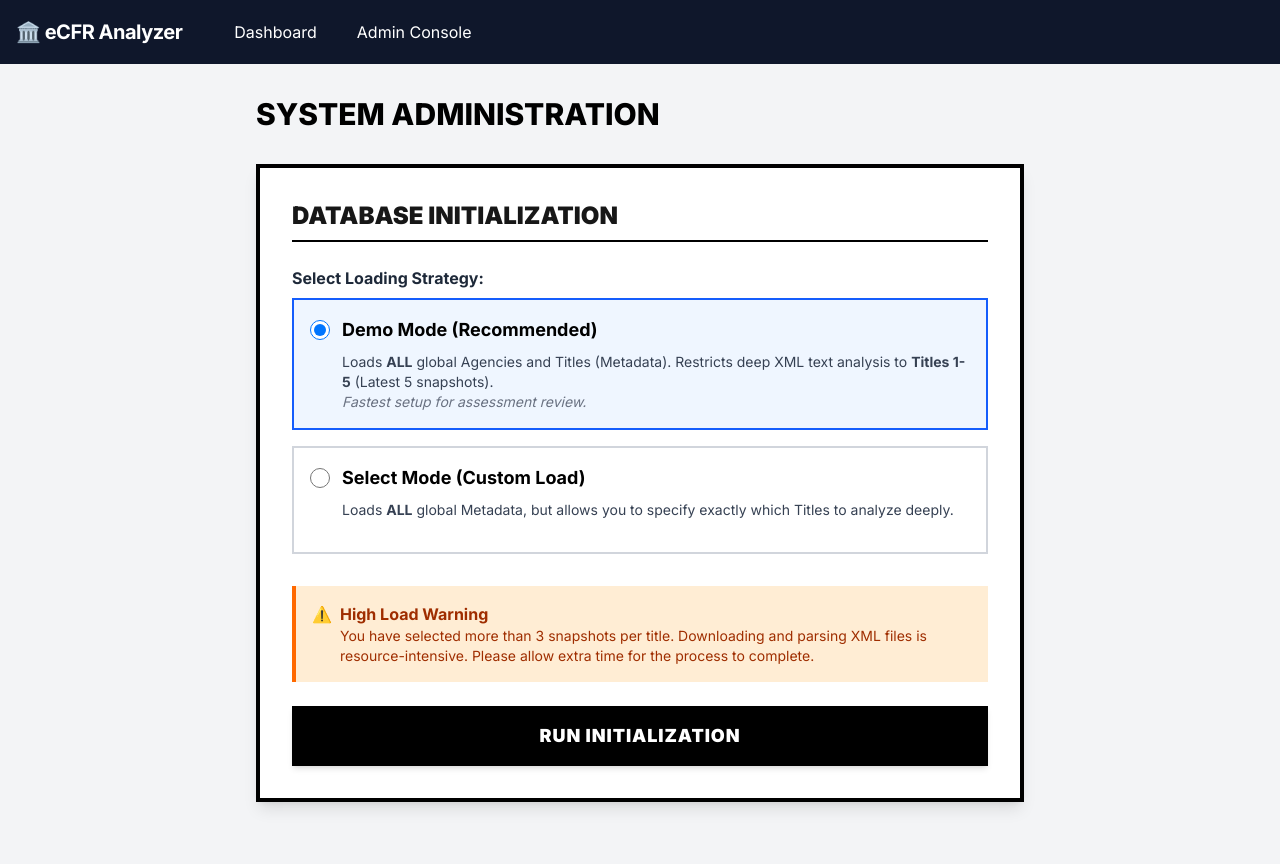
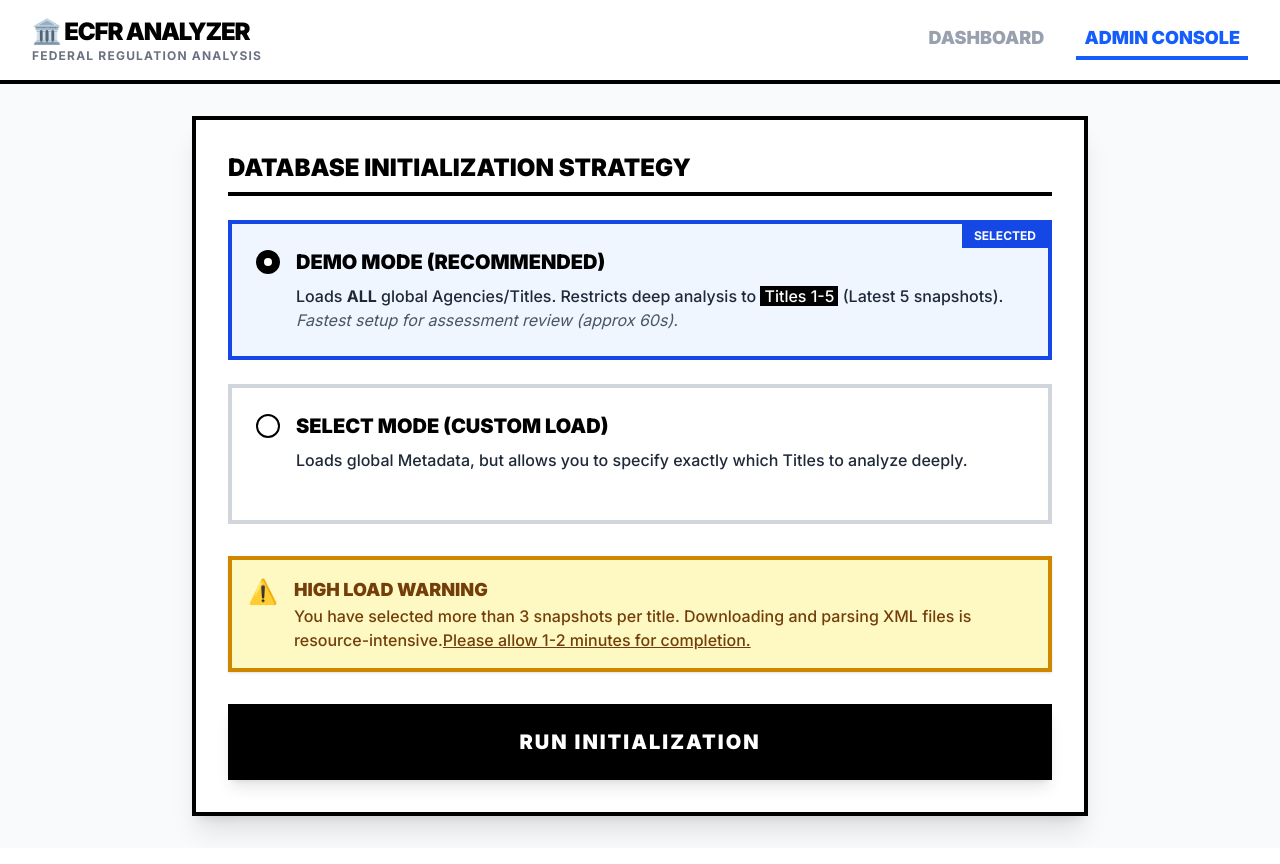
Before and after one commit to kurubaLab/ecfr-analyzer, a Next.js app: page /admin in a window 1280 px wide. Built offline with nearby package versions, Linux system fonts and the light colour scheme.

Commit message:
Added Navigation Component to have consistent menu on all pages

```diff
--- a/app/admin/page.tsx
+++ b/app/admin/page.tsx
@@ -2,6 +2,7 @@
 'use client';
 
 import { useState } from 'react';
+import Navigation from '@/components/Navigation';
 
 export default function AdminPage() {
   const [loading, setLoading] = useState(false);
@@ -13,13 +14,12 @@ export default function AdminPage() {
   const [customLimit, setCustomLimit] = useState(3);
 
   const handleInitialize = async () => {
-    if(!confirm("⚠️ This will WIPE the database and start a new scrape. Continue?")) return;
+    if(!confirm("⚠️ WARNING: This will WIPE the database and start a new scrape. Are you sure?")) return;
 
     setLoading(true);
     setMessage("Starting process... (Fetching global metadata + analyzing selection)...");
 
     try {
-      // Send the configuration to the API
       const res = await fetch('/api/seed', {
         method: 'POST',
         headers: { 'Content-Type': 'application/json' },
@@ -45,79 +45,94 @@ export default function AdminPage() {
   };
 
   return (
-    <div className="min-h-screen bg-gray-100 p-8 font-sans">
-      <div className="max-w-3xl mx-auto">
-        <h1 className="text-3xl font-extrabold mb-8 text-black uppercase">System Administration</h1>
+    <div className="min-h-screen bg-gray-50 font-sans text-black">
 
-        <div className="bg-white p-8 rounded-none border-4 border-black shadow-lg">
-          <h2 className="text-2xl font-black mb-6 border-b-2 border-black pb-2 uppercase">Database Initialization</h2>
+      {/* 1. NEW NAVIGATION COMPONENT */}
+      <Navigation />
+
+      <div className="p-8 pt-0">
+        <div className="max-w-4xl mx-auto">
+          <div className="bg-white p-8 border-4 border-black shadow-xl">
+            <h2 className="text-2xl font-black mb-6 border-b-4 border-black pb-2 uppercase">
+              Database Initialization Strategy
+            </h2>
 
             {/* Mode Selection */}
-          <div className="mb-8 space-y-4">
-            <p className="font-bold text-gray-800 mb-2">Select Loading Strategy:</p>
+            <div className="mb-8 space-y-6">
 
               {/* DEMO MODE OPTION */}
               <div
-                className={`p-4 border-2 cursor-pointer transition-colors ${mode === 'demo' ? 'border-blue-600 bg-blue-50' : 'border-gray-300'}`}
+                  className={`p-6 border-4 cursor-pointer transition-all ${
+                      mode === 'demo'
+                      ? 'border-blue-700 bg-blue-50 relative'
+                      : 'border-gray-300 hover:border-gray-500'
+                  }`}
                   onClick={() => setMode('demo')}
               >
+                  {mode === 'demo' && (
+                      <div className="absolute top-0 right-0 bg-blue-700 text-white font-bold px-3 py-1 text-xs uppercase">
+                          Selected
+                      </div>
+                  )}
                   <div className="flex items-center mb-2">
-                    <input
-                        type="radio"
-                        checked={mode === 'demo'}
-                        onChange={() => setMode('demo')}
-                        className="w-5 h-5 text-blue-600"
-                    />
-                    <span className="ml-3 font-bold text-lg text-black">Demo Mode (Recommended)</span>
+                      <div className={`w-6 h-6 border-2 border-black rounded-full flex items-center justify-center mr-4 ${mode === 'demo' ? 'bg-black' : 'bg-white'}`}>
+                          {mode === 'demo' && <div className="w-2 h-2 bg-white rounded-full"></div>}
                       </div>
-                <p className="text-sm text-gray-700 ml-8">
-                    Loads <strong>ALL</strong> global Agencies and Titles (Metadata).
-                    Restricts deep XML text analysis to <strong>Titles 1-5</strong> (Latest 5 snapshots).
-                    <br/><span className="italic text-gray-500">Fastest setup for assessment review.</span>
+                      <span className="font-black text-xl text-black uppercase">Demo Mode (Recommended)</span>
+                  </div>
+                  <p className="text-base font-medium text-gray-800 ml-10">
+                      Loads <strong>ALL</strong> global Agencies/Titles. Restricts deep analysis to <span className="bg-black text-white px-1">Titles 1-5</span> (Latest 5 snapshots).
+                      <br/><span className="italic text-gray-600 font-normal">Fastest setup for assessment review (approx 60s).</span>
                   </p>
               </div>
 
               {/* CUSTOM / SELECT MODE OPTION */}
               <div
-                className={`p-4 border-2 cursor-pointer transition-colors ${mode === 'custom' ? 'border-blue-600 bg-blue-50' : 'border-gray-300'}`}
+                  className={`p-6 border-4 cursor-pointer transition-all ${
+                      mode === 'custom'
+                      ? 'border-blue-700 bg-blue-50 relative'
+                      : 'border-gray-300 hover:border-gray-500'
+                  }`}
                   onClick={() => setMode('custom')}
               >
+                  {mode === 'custom' && (
+                      <div className="absolute top-0 right-0 bg-blue-700 text-white font-bold px-3 py-1 text-xs uppercase">
+                          Selected
+                      </div>
+                  )}
                   <div className="flex items-center mb-2">
-                    <input
-                        type="radio"
-                        checked={mode === 'custom'}
-                        onChange={() => setMode('custom')}
-                        className="w-5 h-5 text-blue-600"
-                    />
-                    <span className="ml-3 font-bold text-lg text-black">Select Mode (Custom Load)</span>
+                      <div className={`w-6 h-6 border-2 border-black rounded-full flex items-center justify-center mr-4 ${mode === 'custom' ? 'bg-black' : 'bg-white'}`}>
+                          {mode === 'custom' && <div className="w-2 h-2 bg-white rounded-full"></div>}
                       </div>
-                <p className="text-sm text-gray-700 ml-8 mb-4">
-                    Loads <strong>ALL</strong> global Metadata, but allows you to specify exactly which Titles to analyze deeply.
+                      <span className="font-black text-xl text-black uppercase">Select Mode (Custom Load)</span>
+                  </div>
+                  <p className="text-base font-medium text-gray-800 ml-10 mb-6">
+                      Loads global Metadata, but allows you to specify exactly which Titles to analyze deeply.
                   </p>
 
-                {/* Custom Controls (Only visible if Custom is selected) */}
+                  {/* Custom Controls */}
                   {mode === 'custom' && (
-                    <div className="ml-8 mt-4 grid grid-cols-1 md:grid-cols-2 gap-4">
+                      <div className="ml-10 grid grid-cols-1 md:grid-cols-2 gap-6 p-4 bg-white border-2 border-black">
                           <div>
-                            <label className="block text-sm font-bold text-black mb-1">Target Titles (Comma Separated)</label>
+                              <label className="block text-sm font-black text-black mb-2 uppercase">Target Titles (Comma Separated)</label>
                               <input
                                   type="text"
                                   value={customTitles}
                                   onChange={(e) => setCustomTitles(e.target.value)}
-                                className="w-full p-2 border-2 border-black rounded-none focus:outline-none focus:border-blue-600"
+                                  className="w-full p-3 border-2 border-black font-mono font-bold focus:outline-none focus:bg-yellow-50"
                                   placeholder="e.g. 1, 14, 40"
                               />
-                            <p className="text-xs text-gray-500 mt-1">Enter numbers 1-50</p>
+                              <p className="text-xs font-bold text-gray-500 mt-2">Enter numbers 1-50</p>
                           </div>
                           <div>
-                            <label className="block text-sm font-bold text-black mb-1">Snapshots per Title</label>
+                              <label className="block text-sm font-black text-black mb-2 uppercase">Snapshots per Title</label>
                               <input
                                   type="number"
                                   min="1"
                                   max="20"
                                   value={customLimit}
                                   onChange={(e) => setCustomLimit(parseInt(e.target.value))}
-                                className="w-full p-2 border-2 border-black rounded-none focus:outline-none focus:border-blue-600"
+                                  className="w-full p-3 border-2 border-black font-mono font-bold focus:outline-none focus:bg-yellow-50"
                               />
                           </div>
                       </div>
@@ -125,16 +140,16 @@ export default function AdminPage() {
               </div>
             </div>
 
-          {/* WARNING LABEL (If > 3 snapshots selected) */}
+            {/* WARNING LABEL */}
             {(mode === 'demo' && 5 > 3) || (mode === 'custom' && customLimit > 3) ? (
-             <div className="mb-6 bg-orange-100 border-l-4 border-orange-500 text-orange-800 p-4 font-bold flex items-start">
-                <span className="mr-2">⚠️</span>
+              <div className="mb-8 bg-yellow-100 border-4 border-yellow-600 text-yellow-900 p-4 flex items-start shadow-sm">
+                  <span className="text-2xl mr-4">⚠️</span>
                   <div>
-                    <p>High Load Warning</p>
-                    <p className="text-sm font-normal">
+                      <p className="font-black uppercase text-lg">High Load Warning</p>
+                      <p className="font-medium">
                           You have selected more than 3 snapshots per title.
                           Downloading and parsing XML files is resource-intensive.
-                        Please allow extra time for the process to complete.
+                          <span className="underline">Please allow 1-2 minutes for completion.</span>
                       </p>
                   </div>
               </div>
@@ -144,10 +159,10 @@ export default function AdminPage() {
             <button
               onClick={handleInitialize}
               disabled={loading}
-            className={`w-full py-4 text-white font-black text-lg uppercase tracking-wider transition-all shadow-md
+              className={`w-full py-5 text-white font-black text-xl uppercase tracking-widest transition-all shadow-lg border-4 border-black
                 ${loading
-                ? 'bg-gray-400 cursor-not-allowed'
-                : 'bg-black hover:bg-gray-800 hover:shadow-lg'
+                  ? 'bg-gray-400 cursor-not-allowed border-gray-500'
+                  : 'bg-black hover:bg-gray-800 hover:translate-y-1 hover:shadow-none'
                 }`}
             >
               {loading ? 'Initializing Database...' : 'Run Initialization'}
@@ -155,12 +170,17 @@ export default function AdminPage() {
 
             {/* Status Message */}
             {message && (
-            <div className={`mt-6 p-4 border-2 font-bold ${message.includes('Error') ? 'border-red-600 bg-red-50 text-red-900' : 'border-green-600 bg-green-50 text-green-900'}`}>
+              <div className={`mt-8 p-6 border-4 font-bold text-lg shadow-md ${
+                  message.includes('Error')
+                  ? 'border-red-700 bg-red-100 text-red-900'
+                  : 'border-green-700 bg-green-100 text-green-900'
+              }`}>
                 {message}
               </div>
             )}
           </div>
         </div>
       </div>
+    </div>
   );
 }
--- a/app/layout.tsx
+++ b/app/layout.tsx
@@ -20,6 +20,7 @@ export default function RootLayout({
     <html lang="en">
       <body className={`${inter.className} bg-gray-50 min-h-screen`}>
         {/* TOP NAVIGATION BAR */}
+        {/*
         <nav className="bg-slate-900 text-white shadow-lg">
           <div className="max-w-7xl mx-auto px-4">
             <div className="flex justify-between h-16">
@@ -37,6 +38,7 @@ export default function RootLayout({
             </div>
           </div>
         </nav>
+         */}
 
         {/* PAGE CONTENT */}
         <main>
--- a/app/page.tsx
+++ b/app/page.tsx
@@ -2,8 +2,8 @@
 'use client';
 
 import { useEffect, useState, useMemo, Fragment } from 'react';
-import Link from 'next/link';
 import { LineChart, Line, XAxis, YAxis, CartesianGrid, Tooltip, Legend, ResponsiveContainer } from 'recharts';
+import Navigation from '@/components/Navigation';
 
 // --- TYPES ---
 interface Snapshot {
@@ -97,25 +97,15 @@ export default function DashboardPage() {
   if (loading) return <div className="p-12 text-center text-xl font-bold text-black">Loading Regulatory Data...</div>;
 
   return (
-    <div className="min-h-screen bg-gray-50 p-8 font-sans text-black relative">
+    <div className="min-h-screen bg-gray-50 font-sans text-black relative">
 
-      {/* HEADER */}
-      <div className="max-w-7xl mx-auto flex justify-between items-center mb-8 border-b-4 border-black pb-4">
-        <div>
-          <h1 className="text-4xl font-extrabold text-black uppercase tracking-tight">eCFR Explorer</h1>
-          <p className="text-lg font-bold text-gray-700 mt-1">Federal Regulations Analysis System</p>
-        </div>
-        <Link
-          href="/admin"
-          className="bg-black text-white px-6 py-3 font-bold text-lg hover:bg-gray-800 transition shadow-lg"
-        >
-          ADMIN CONSOLE &rarr;
-        </Link>
-      </div>
+      {/* 1. NEW NAVIGATION COMPONENT */}
+      <Navigation />
 
-      {/* METRIC DEFINITION CARDS (NEW SECTION) */}
+      <div className="p-8 pt-0">
+
+        {/* METRIC DEFINITION CARDS */}
         <div className="max-w-7xl mx-auto grid grid-cols-1 md:grid-cols-3 gap-6 mb-10">
-
             {/* Card 1: Word Count */}
             <div className="bg-white border-2 border-black p-5 shadow-md">
                 <h3 className="font-black text-lg uppercase mb-2 text-gray-900 border-b-2 border-black pb-2">
@@ -348,7 +338,7 @@ export default function DashboardPage() {
                 </div>
             </div>
         )}
-
+      </div>
     </div>
   );
 }
--- /dev/null
+++ b/components/Navigation.tsx
@@ -0,0 +1,53 @@
+// components/Navigation.tsx
+'use client';
+
+import Link from 'next/link';
+import { usePathname } from 'next/navigation';
+
+export default function Navigation() {
+  const pathname = usePathname();
+
+  const isActive = (path: string) => pathname === path;
+
+  return (
+    <nav className="bg-white border-b-4 border-black py-4 mb-8">
+      <div className="max-w-7xl mx-auto px-8 flex justify-between items-center">
+
+        {/* Logo / Home Link */}
+        <Link href="/" className="group">
+          <h1 className="text-2xl font-black uppercase tracking-tighter group-hover:text-blue-700 transition-colors">
+            🏛️  eCFR Analyzer
+          </h1>
+          <p className="text-xs font-bold text-gray-500 uppercase tracking-widest group-hover:text-blue-600">
+            Federal Regulation Analysis
+          </p>
+        </Link>
+
+        {/* Menu Links */}
+        <div className="flex space-x-6">
+          <Link
+            href="/"
+            className={`text-lg font-black uppercase px-2 py-1 border-b-4 transition-all ${
+              isActive('/')
+                ? 'border-blue-600 text-blue-600'
+                : 'border-transparent text-gray-400 hover:text-black hover:border-black'
+            }`}
+          >
+            Dashboard
+          </Link>
+
+          <Link
+            href="/admin"
+            className={`text-lg font-black uppercase px-2 py-1 border-b-4 transition-all ${
+              isActive('/admin')
+                ? 'border-blue-600 text-blue-600'
+                : 'border-transparent text-gray-400 hover:text-black hover:border-black'
+            }`}
+          >
+            Admin Console
+          </Link>
+        </div>
+      </div>
+    </nav>
+  );
+}
```
Lines whose indentation alone changed are shown as unchanged.
